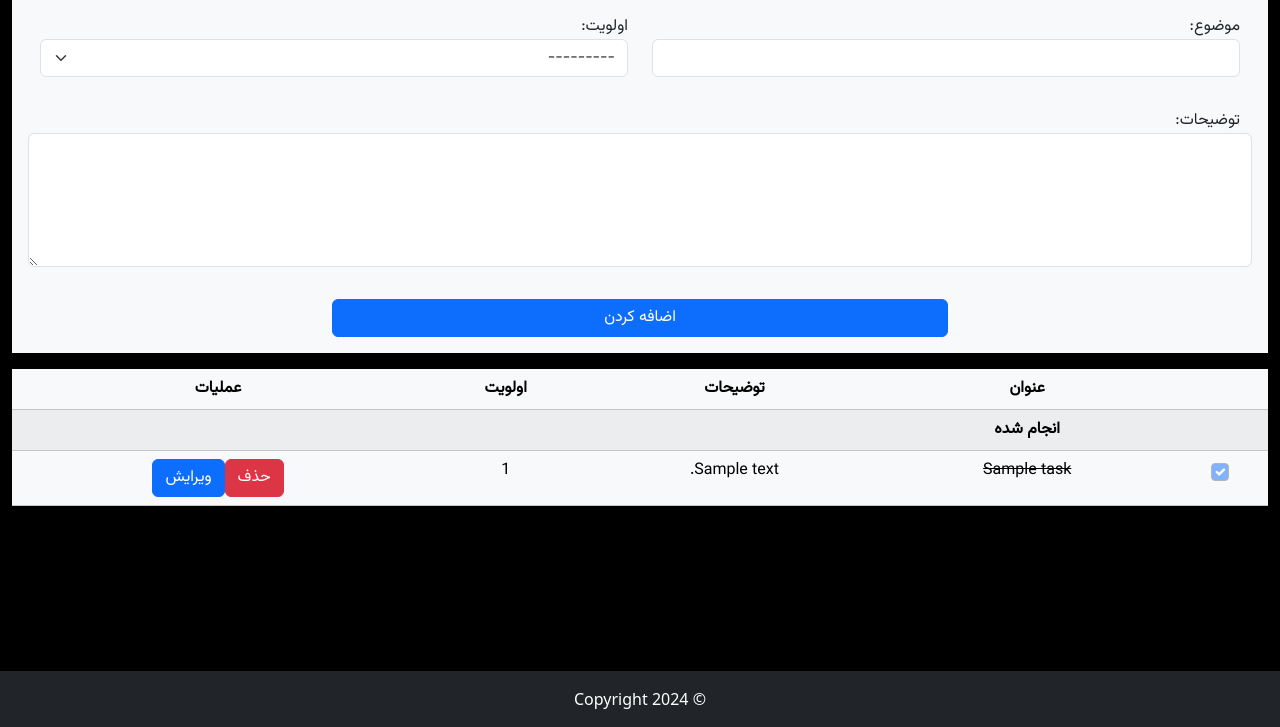
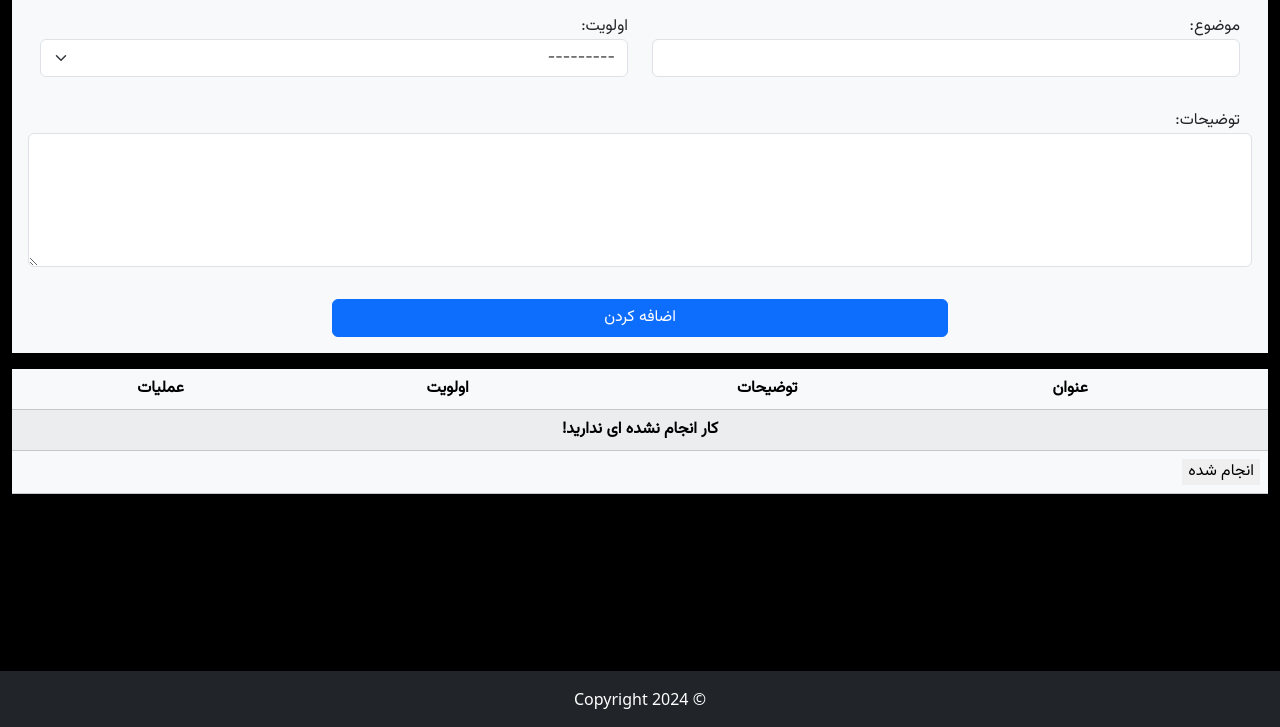
Before and after one commit to Behnaz81/TODOList, a Django app: page / in a window 1280 px wide. Shown: the part 73-800 px from the top of the page. Run offline with Django 5.2, Linux system fonts and the light colour scheme; tables that the repository leaves empty hold one stand-in row (values such as "Sample post").

Commit message:
a collapse was created

```diff
--- a/templates/list.html
+++ b/templates/list.html
@@ -38,17 +38,24 @@
                         </form>
                     </div>
                 </td>
+            {% empty %}
+            <td colspan="5" class="fw-bold">
+                کار انجام نشده ای ندارید!
+            </td>
             </tr>
         {% endfor %}
-        <tr>
-            <th></th>
-            <th>انجام شده</th>
-            <th></th>
-            <th></th>
-            <th></th>
+
+        <tr class="text-start">
+            <th colspan="5">
+                <button class=" border-0 bg-opacity-0" type="button" data-bs-toggle="collapse" data-bs-target="#collapseExample" aria-expanded="false" aria-controls="collapseExample">
+                    انجام شده
+                <i class="bi bi-chevron-down"></i>
+                </button>
+            </th>
         </tr>
         {% for item in tasks_completed %}
-            <tr>
+
+            <tr class="collapse" id="collapseExample">
                 <th scope="row">
                     <input class="form-check-input p-2 border border-secondary" type="checkbox" checked disabled>
                 </th>
```
